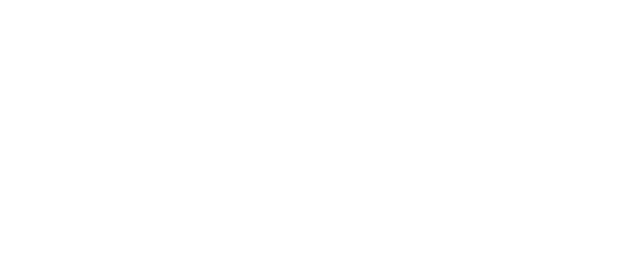
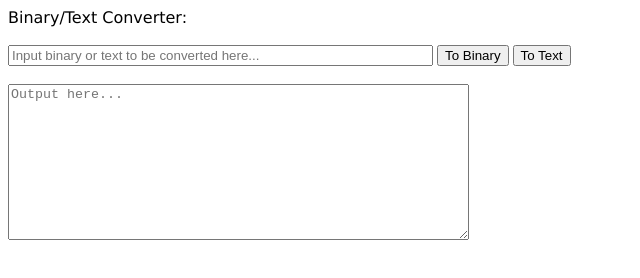
Before and after one commit to BeastWarsReboot/bin2txt, a plain HTML site: page index.html in a window 1280 px wide. Shown: the whole page, without its empty margins (0-640 px from the left). Drawn offline with Linux system fonts and the light colour scheme.

Commit message:
Add html for conversion UI

```diff
--- a/index.html
+++ b/index.html
@@ -7,6 +7,13 @@
 
 <body>
 
+    <div>
+        <label style="font-family: Verdana, Geneva, Tahoma, sans-serif;">Binary/Text Converter:</label><br><br>
+        <input type="text" id="userInput" size="50" placeholder="Input binary or text to be converted here...">
+        <input type="button" id="toBinary" onClick="toBinary()" value="To Binary">
+        <input type="button" id="toText" onClick="toText()" value="To Text"><br><br>
+        <textarea id="convertOutput" rows="10" cols="55" placeholder="Output here..."></textarea>
+    </div>
     <script>
 
     </script>
```
